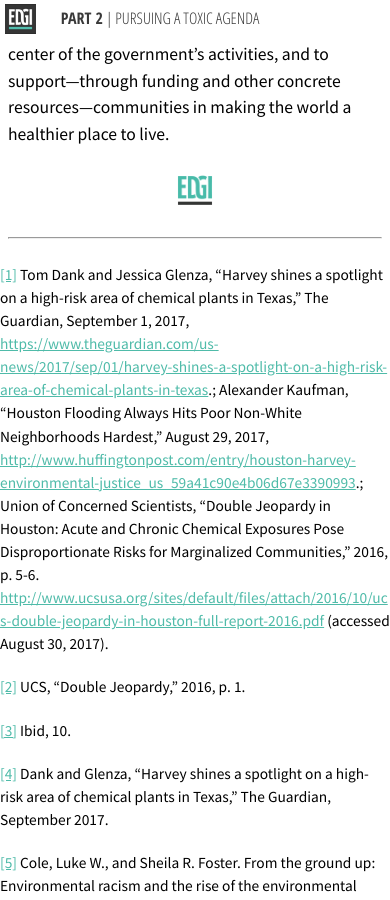
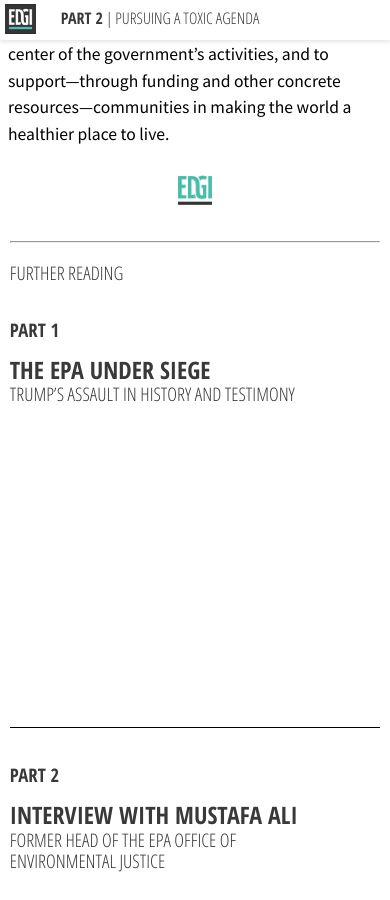
Before and after one commit to edgi-govdata-archiving/100days, a Jekyll site: the page built from pursuing-toxic-agenda.html, in a window 390 px wide and 900 px high, scrolled down 54258 px. Built offline with Jekyll 4.4.1, drawn with Linux system fonts in a browser that asks for light colours; nearby versions of some CDN libraries.

Commit message:
#78 report footer links

```diff
--- a/assets/post.css
+++ b/assets/post.css
@@ -45,7 +45,7 @@
 }
 
 #wrapper1 {
-  width: 100vw;
+  width: 100%;
   height: 100vh;
   position: relative;
   display: -webkit-flex;
@@ -275,7 +275,7 @@
   height:40px;
   position:fixed;
   background-color: #ffffff;
-  border-bottom: white 1px solid;
+  box-shadow: 0 2px 4px 0 rgba(0,0,0,.1);
   display: inline-block;
   z-index: 3;
 }
@@ -319,6 +319,51 @@
 }
 header {
   margin-bottom: 10vh;
+}
+.part {
+  display: inline;
+  position: relative;
+  box-sizing: content-box;
+}
+.part > h2 {
+  margin: 0;
+  display: inline;
+  position: relative;
+  background-color: #efefef;;
+  box-sizing: content-box;
+}
+#wrapper2 {
+  flex-direction: row;
+  flex-wrap: nowrap;
+  display: flex;
+}
+#p2-inner-wrapper {
+  display: flex;
+  position: relative;
+  box-sizing: border-box;
+  flex-direction: column;
+  justify-content: flex-start;
+  align-content: flex-start;
+  min-height: 600px;
+  height: 90vh;
+  width: 50vw;
+  padding: 2em;
+  padding-left: 4em;
+  padding-right: 4em;
+}
+#p2-inner-wrapper > h1 {
+  padding: 0;
+  padding-bottom: 0.2em;
+  margin: 0;
+  line-height: 1.2em;
+  font-size: 6em;
+}
+#contrib {
+  padding: 0;
+  margin: 0;
+  margin-top: 30vh;
+  display: block;
+  box-sizing: content-box;
 }
 #wrapper2{
   width: 100vw;
@@ -482,44 +527,7 @@
 p > mark {
   background-color: #fbede2;
 }
-#ar_btm_img {
-  display: flex;
-  max-width: 70vw;
-  margin: auto;
-}
-#ar_btm_txt {
-  display: flex;
-  max-width: 70vw;
-  margin: auto;
-}
-#abl_img{
-  box-sizing: border-box;
-  position: relative;
-  margin: 1em;
-  margin-bottom: 0.5em;
-  height: 18vw;
-  width: 30vw;
-  background: url("/assets/ch1-cover.jpg");
-  background-size: cover;
-}
-#abr_img{
-  box-sizing: border-box;
-  position: relative;
-  margin: 1em;
-  margin-bottom: 0.5em;
-  height: 18vw;
-  width: 30vw;
-  background: url("/assets/ali.jpg");
-  background-size: cover;
-}
-#abl_txt, #abr_txt {
-  box-sizing: border-box;
-  position: relative;
-  width: 30vw;
-  text-align: center;
-  margin: 2em;
-  margin-top: 0;
-}
+
 #spillMap, #pesticideMap {
   width:70vw;
   height:70vh;
@@ -567,51 +575,8 @@
 .r5 {
   background: #a50f15;
 }
-.part {
-  display: inline;
-  position: relative;
-  box-sizing: content-box;
-}
-.part > h2 {
-  margin: 0;
-  display: inline;
-  position: relative;
-  background-color: #efefef;;
-  box-sizing: content-box;
-}
-#wrapper2 {
-  flex-direction: row;
-  flex-wrap: nowrap;
-  display: flex;
-}
-#p2-inner-wrapper {
-  display: flex;
-  position: relative;
-  box-sizing: border-box;
-  flex-direction: column;
-  justify-content: flex-start;
-  align-content: flex-start;
-  min-height: 600px;
-  height: 90vh;
-  width: 50vw;
-  padding: 2em;
-  padding-left: 4em;
-  padding-right: 4em;
-}
-#p2-inner-wrapper > h1 {
-  padding: 0;
-  padding-bottom: 0.2em;
-  margin: 0;
-  line-height: 1.2em;
-  font-size: 6em;
-}
-#contrib {
-  padding: 0;
-  margin: 0;
-  margin-top: 30vh;
-  display: block;
-  box-sizing: content-box;
-}
+
+/*FIGURE CAPTIONS*/
 figcaption.wide-fig {
   max-width: 100vw;
   word-wrap: break-word;
@@ -624,12 +589,71 @@
   z-index: 1;
 }
 
-@media only screen and (min-width : 1000px) and (max-height:800px){
+/*BOTTOM THROW*/
+#btm_throw {
+    /*align-content: center;*/
+    width: 75%;
+    margin: auto;
+}
+#btm_throw_content {
+  display: flex;
+  margin: auto;
+  width: 85%;
+  margin-right: 0%;
+}
+#btm_throw_left, #btm_throw_right {
+  width: 50%;
+  display: flex;
+  flex-direction: column;
+  justify-content: space-between;
+}
+#btm_throw_left{
+  padding-right: 2em;
+  border-right:1px solid #000;
+}
+#btm_throw_right{
+  padding-left: 2em;
+}
+
+#btm_throw_left_img {
+  background: url("/assets/ch1-cover.jpg");
+}
+#btm_throw_right_img{
+  background: url("/assets/ali.jpg");
+}
+#btm_throw_left_img, #btm_throw_right_img{
+  box-sizing: border-box;
+  height: 30vh;
+  width: auto;
+  background-size: cover;
+  margin-bottom: 1.3em;
+}
+#btm_throw_left_txt, #btm_throw_right_txt {
+  box-sizing: border-box;
+  position: relative;
+  width: 80%;
+  text-align: left;
+  margin-top: 1.3em;
+}
+#btm_throw_left a, #btm_throw_right a{
+  text-decoration: none;
+}
+#btm_throw_left a:hover, #btm_throw_right a:hover {
+  color: #4FBBA9;
+  text-decoration: underline;
+}
+
+/*MEDIA QUERIES*/
+
+@media only screen and (min-width : 1100px) and (max-height:800px){
   .chbg{
     min-height: 100%;
   }
 }
-@media only screen and (min-width : 320px) and (max-width : 1000px) {
+@media only screen and (min-width : 320px) and (max-width : 1100px) {
+  header {
+    margin-bottom: 0vh;
+  }
   #bg2 {
     position: relative;
     min-height: 300px;
@@ -651,11 +675,11 @@
     justify-content:flex-start;
     width: 90vw;
     min-height: 0;
-    padding: 0;
-    left: 0;
     height: 50vh;
     flex: 3;
     order: 2;
+    padding-left: 0;
+    padding-right: 0;
   }
   #p2-inner-wrapper > h1 {
     font-size: 3em;
@@ -666,12 +690,6 @@
     flex: auto;
     order: 2;
   }
-  .part {
-    visibility: collapse;
-  }
-  .part > h2 {
-    padding: 0 0.5em;
-  }
   #contrib {
     padding: 0;
     margin: 0;
@@ -681,6 +699,7 @@
     flex: 0;
     order: 3;
   }
+
   #spillMap, #pesticideMap {
     width: 100vw;
   }
@@ -692,6 +711,9 @@
     z-index: 1;
   }
   .back-to-article{
+    visibility: collapse;
+  }
+  .back-to-top{
     visibility: collapse;
   }
   #title > h1 {
@@ -709,7 +731,59 @@
     width: 100vw;
     height: 50vh;
   }
-  header {
-    margin-bottom: 0vh;
+  #btm_throw {
+    width: 95%;
+  }
+  #btm_throw_content {
+    width: 100%;
+    flex-direction: column;
+    align-items: flex-end;
+    margin-right: 0%;
+  }
+  #btm_throw_left{
+    width: 60%;
+    padding-right: 0;
+    border-right-style: none;
+    border-bottom:1px solid #000;
+  }
+  #btm_throw_right {
+    width: 60%;
+    padding-left: 0;
+  }
+  #btm_throw_left_img, #btm_throw_right_img{
+    max-width: 500px;
   }
 }
+
+@media only screen and (max-width : 768px) {
+  #btm_throw_content {
+    width: 100%;
+    flex-direction: column;
+    align-items: flex-start;
+  }
+  #btm_throw_left{
+    width: 100%;
+    padding-right: 0;
+    border-right-style: none;
+    border-bottom:1px solid #000;
+  }
+  #btm_throw_right {
+    width: 100%;
+    padding-left: 0;
+  }
+  #btm_throw_left_img, #btm_throw_right_img{
+    max-width: 500px;
+  }
+}
+
+@media only screen and (max-width : 500px){
+    #btm_throw_left_img, #btm_throw_right_img, #btm_throw_left a:nth-child(2), #btm_throw_right a:nth-child(2){
+      visibility: collapse;
+    }
+    #btm_throw_left{
+      padding-bottom: 1em;
+    }
+    #btm_throw_right{
+      padding-top: 1em;
+    }
+}
--- a/pursuing-toxic-agenda.html
+++ b/pursuing-toxic-agenda.html
@@ -489,31 +489,41 @@
         <p>Although EDGI initially formed in response to Trump&rsquo;s administration, our larger goals, values, and priorities exceed the politics of any specific administration. EDGI does not, for example, advocate for returning to the Obama-era EPA, which too often ignored or obstructed the pursuit of environmental justice. Our hopes with this report and through our other activities are to promote deeper inroads between the government and communities that advocate for environmental and health justice, to bring these concerns into the center of the government&rsquo;s activities, and to support&mdash;through funding and other concrete resources&mdash;communities in making the world a healthier place to live. </p>
 
         <p class="tc"> <span style="overflow: hidden; display: inline-block;"><img alt="EDGI_Logo-1_Hi-Res_Transp.png" src="/assets/image3.png" style="width: 52.50px; height: 47.50px;"></span></p>
-        <hr>
 
     </main>
-    <!-- <div id="ar_btm_img">
-        <div id="ar_btm_left">
-            <div id="abl_img">
+    <!-- BOTTOM THROW -->
+    <div id="btm_throw">
+        <hr>
+        <h3 class="tl pt1 fw3">Further Reading</h3>
+        <div id="btm_throw_content">
+            <div id="btm_throw_left">
+                <a href="/epa-under-siege/">
+                    <div id="btm_throw_left_txt">
+                        <h3 class="tl">Part 1</h3>
+                        <h2 class="tl mv0">The EPA Under Siege</h2>
+                        <h3 class="tl fw3">Trump’s Assault in History and Testimony</h3>
+                    </div>
+                </a>
+                <a href="/epa-under-siege/"><div id="btm_throw_left_img"></div></a>
+
             </div>
-            <div id="abl_txt">
-                <p>Read Part 1: THE EPA UNDER SIEGE</p>
+            <div id="btm_throw_right">
+                <a href="/mustafa-ali-interview/">
+                    <div id="btm_throw_right_txt">
+                        <h3 class="tl">Part 2</h3>
+                        <h2 class="tl mv0">Interview With Mustafa Ali</h2>
+                        <h3 class="tl fw3">Former head of the EPA Office of Environmental Justice</h3>
+                    </div>
+                </a>
+                <a href="/mustafa-ali-interview/"><div id="btm_throw_right_img"></div></a>
             </div>
         </div>
-        <div id="ar_btm_right">
-            <div id="abr_img">
-            </div>
-            <div id="abr_txt">
-                <p>Read Part 2: INTERVIEW WITH MUSTAFA ALI</p>
-            </div>
-        </div>
+        <hr class="mt4">
     </div>
-    <div id="ar_btm_txt">
-
-    </div> -->
 
   <!--FOOTNOTES-->
-    <div class="footnotes center measure-wide f6">
+    <div class="footnotes center measure-wide f6 ph2">
+        <h3 class="tc pt3">Footnotes</h3>
         <div>
             <p><a href="#ftnt_ref1" id="ftnt1">[1]</a> Tom Dank and Jessica Glenza, &ldquo;Harvey shines a spotlight on a high-risk area of chemical plants in Texas,&rdquo; The Guardian, September 1, 2017, <a href="https://www.theguardian.com/us-news/2017/sep/01/harvey-shines-a-spotlight-on-a-high-risk-area-of-chemical-plants-in-texas">https://www.theguardian.com/us-news/2017/sep/01/harvey-shines-a-spotlight-on-a-high-risk-area-of-chemical-plants-in-texas</a>.; Alexander Kaufman, &ldquo;Houston Flooding Always Hits Poor Non-White Neighborhoods Hardest,&rdquo; August 29, 2017, <a href="http://www.huffingtonpost.com/entry/houston-harvey-environmental-justice_us_59a41c90e4b06d67e3390993">http://www.huffingtonpost.com/entry/houston-harvey-environmental-justice_us_59a41c90e4b06d67e3390993</a>.; Union of Concerned Scientists, &ldquo;Double Jeopardy in Houston: Acute and Chronic Chemical Exposures Pose Disproportionate Risks for Marginalized Communities,&rdquo; 2016, p. 5-6. <a href="http://www.ucsusa.org/sites/default/files/attach/2016/10/ucs-double-jeopardy-in-houston-full-report-2016.pdf">http://www.ucsusa.org/sites/default/files/attach/2016/10/ucs-double-jeopardy-in-houston-full-report-2016.pdf</a> (accessed August 30, 2017).</p>
         </div>
```
